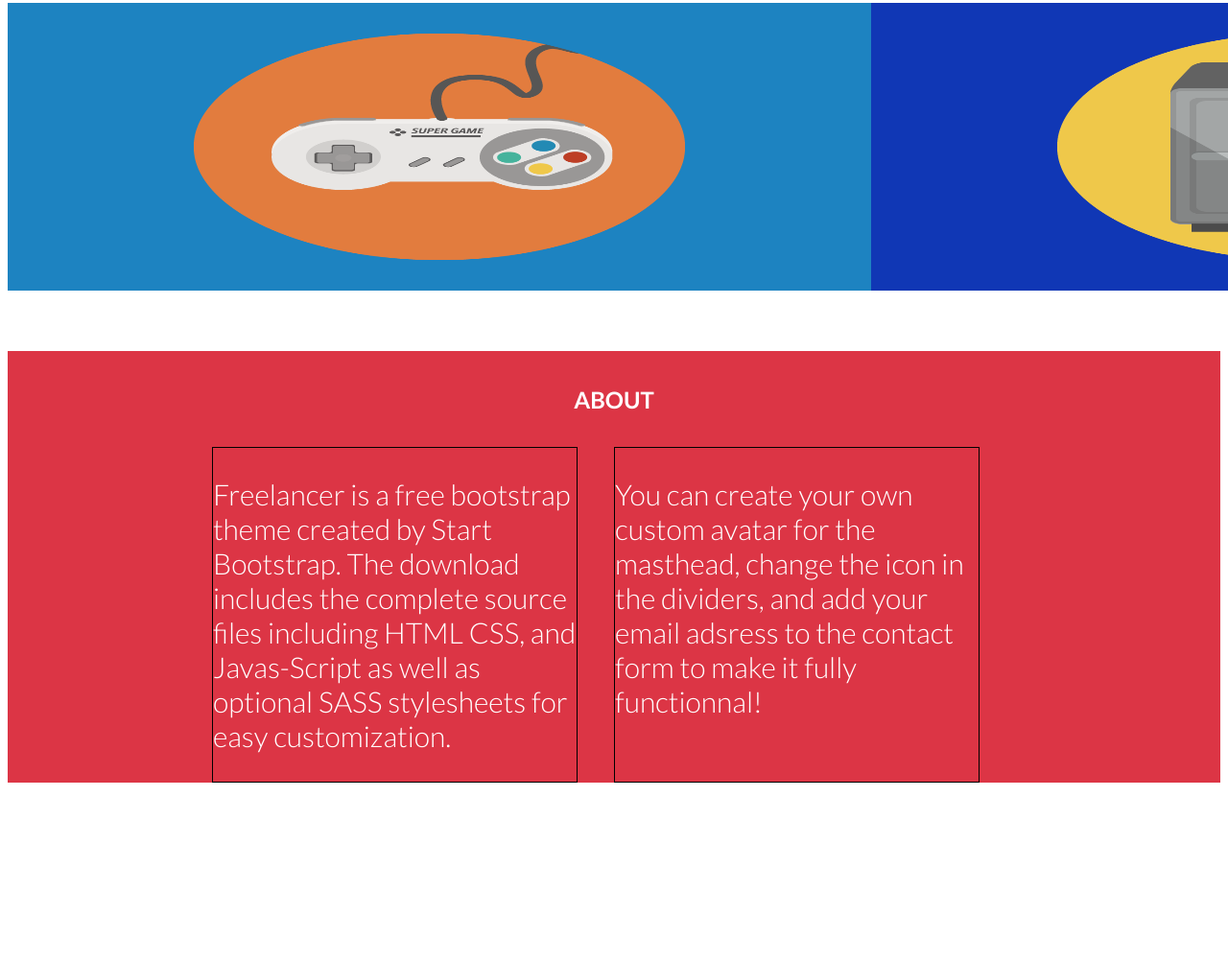
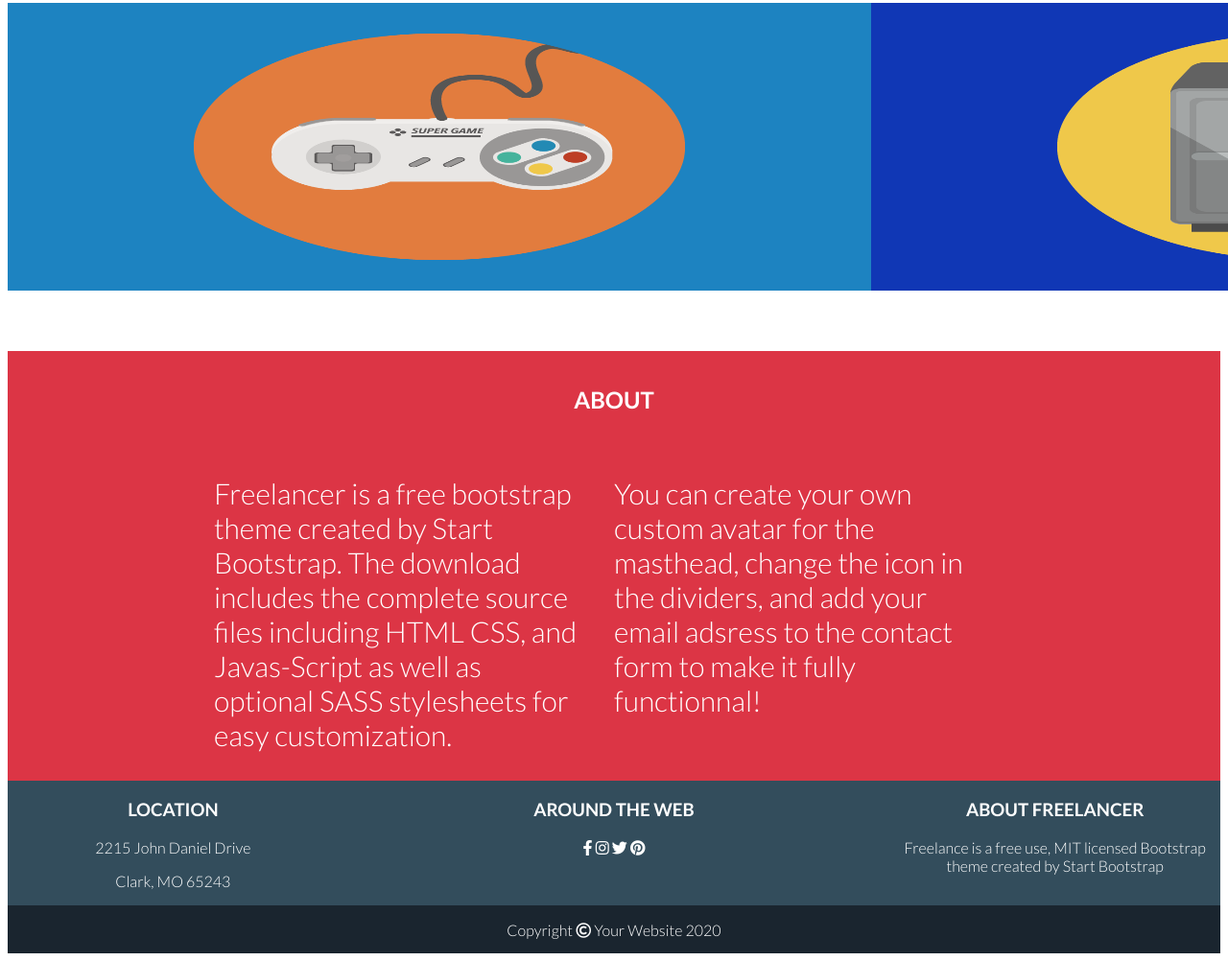
Before and after one commit to NathanZog/ExoFinalCSS, a plain HTML site: page index.html in a window 1280 px wide. Shown: the part 1129-2131 px from the top of the page at 96% size. Before the commit the page ends 1964 px from the top, so only its background shows below. Drawn offline with Linux system fonts and the light colour scheme.

Commit message:
save exofinal css

```diff
--- a/index.html
+++ b/index.html
@@ -8,6 +8,8 @@
     <link rel="stylesheet" href="./public/css/public.css">
     <link rel="preconnect" href="https://fonts.gstatic.com">
     <link href="https://fonts.googleapis.com/css2?family=Lato:wght@300;700&display=swap" rel="stylesheet">
+    <link rel="stylesheet" href="https://pro.fontawesome.com/releases/v5.10.0/css/all.css"
+        integrity="sha384-AYmEC3Yw5cVb3ZcuHtOA93w35dYTsvhLPVnYs9eStHfGJvOvKxVfELGroGkvsg+p" crossorigin="anonymous" />
     <title>Document</title>
 </head>
 
@@ -55,38 +57,58 @@
         </div>
         <div class="divTxtsect3">
             <div class="divtxt3">
-                <p>Freelancer is a free bootstrap theme created by Start Bootstrap. The download includes the complete source files including HTML CSS, and Javas-Script as well as optional SASS
+                <p>Freelancer is a free bootstrap theme created by Start Bootstrap. The download includes the complete
+                    source files including HTML CSS, and Javas-Script as well as optional SASS
                     stylesheets for easy customization.
                 </p>
             </div>
             <div class="divtxt3">
-                <p>You can create your own custom avatar for the masthead, change the icon in the dividers, and add your email adsress to the contact form to make it fully functionnal!</p>
+                <p>You can create your own custom avatar for the masthead, change the icon in the dividers, and add your
+                    email adsress to the contact form to make it fully functionnal!</p>
             </div>
         </div>
     </section>
     <section class="section4">
 
     </section>
-    <footer>
-        <div>
+    <section class="section5">
+        <div class="ssection5">
             <div>
-                <h3></h3>
+                <div>
+                    <h3>LOCATION</h3>
+                </div>
+                <div>
+                    <p>2215 John Daniel Drive</p>
+                </div>
+                <div>
+                    <p>Clark, MO 65243</p>
+                </div>
+            </div>
+        </div>
+        </div>
+        <div class="sssection5">
+            <div>
+                <h3>AROUND THE WEB</h3>
             </div>
             <div>
-                <p></p>
+                <i class="fab fa-facebook-f"></i>
+                <i class="fab fa-instagram"></i>
+                <i class="fab fa-twitter"></i>
+                <i class="fab fa-pinterest"></i>
             </div>
         </div>
-        <div>
+        <div class="ssssection5">
             <div>
-                <h3></h3>
+                <h3>ABOUT FREELANCER</h3>
             </div>
             <div>
-                <div></div>
-                <div></div>
+                <p>Freelance is a free use, MIT licensed Bootstrap theme created by Start Bootstrap</p>
             </div>
         </div>
-        <div>
-
+    </section>
+    <footer>
+        <div class="footer">
+            <p>Copyright <i class="far fa-copyright"></i> Your Website 2020</p>
         </div>
     </footer>
 </body>
--- a/public/css/public.css
+++ b/public/css/public.css
@@ -160,9 +160,47 @@ header{
 }
 .divtxt3{
     width: 30%;
-    border: solid black 1px;
     justify-content: flex-start;
     align-items: center;
     font-size: 20px;
     margin-right: 3%;
 }
+/*section 4*/
+
+
+
+/*section 5*/
+.section5{
+    display: flex;
+    background-color: #334D5C;
+    color: white;
+    justify-content: space-evenly;
+}
+.ssection5{
+    display: block;
+    width: 30%;
+    text-align: center;
+}
+.sssection5{
+    display:block;
+    width: 50%;
+    text-align: center;
+}
+.ssssection5{
+    display: block;
+    text-align: center;
+    width: 30%;
+}
+
+/*footer*/
+footer{
+    display: flex;
+    background-color: rgb(26, 37, 47);
+    height: 50px;
+}
+.footer{
+    display: flex;
+    color: white;
+    width: 100%;
+    justify-content: center;
+}
```
